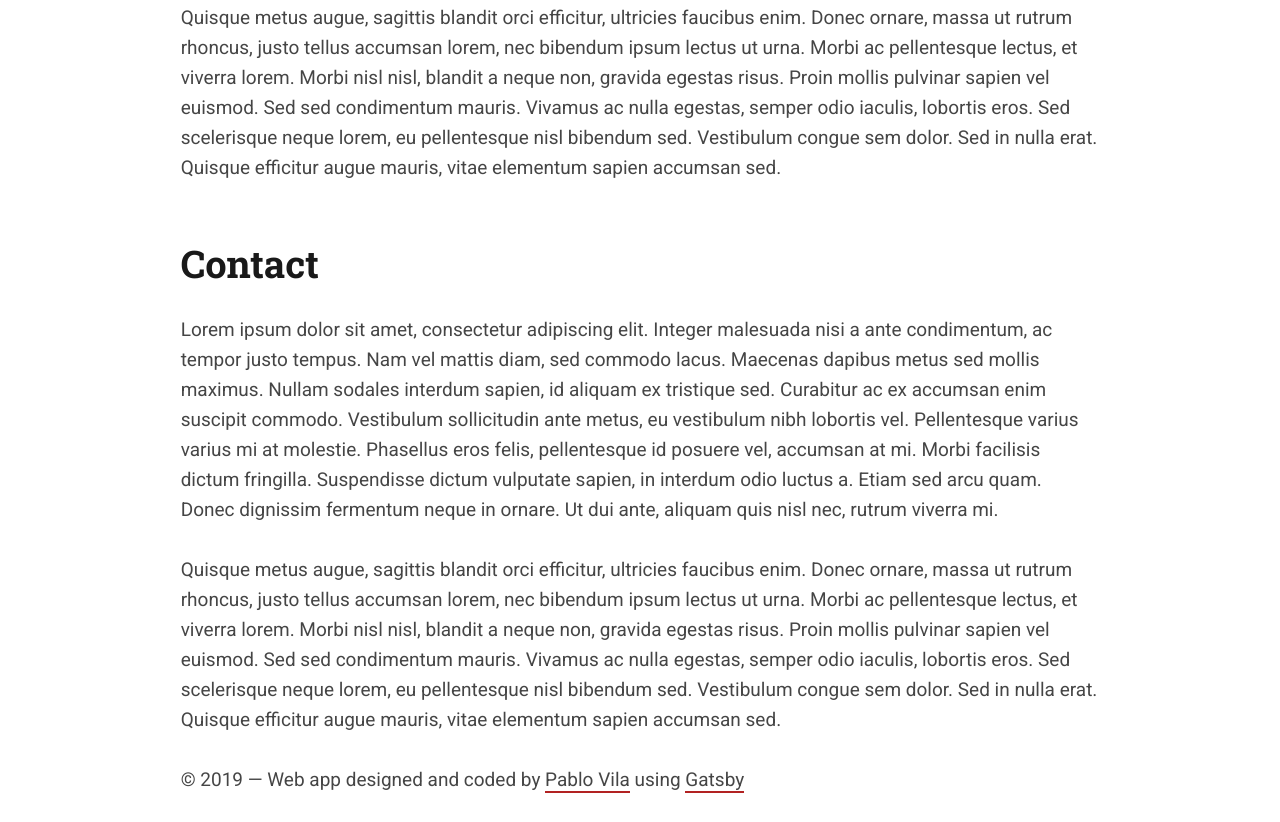
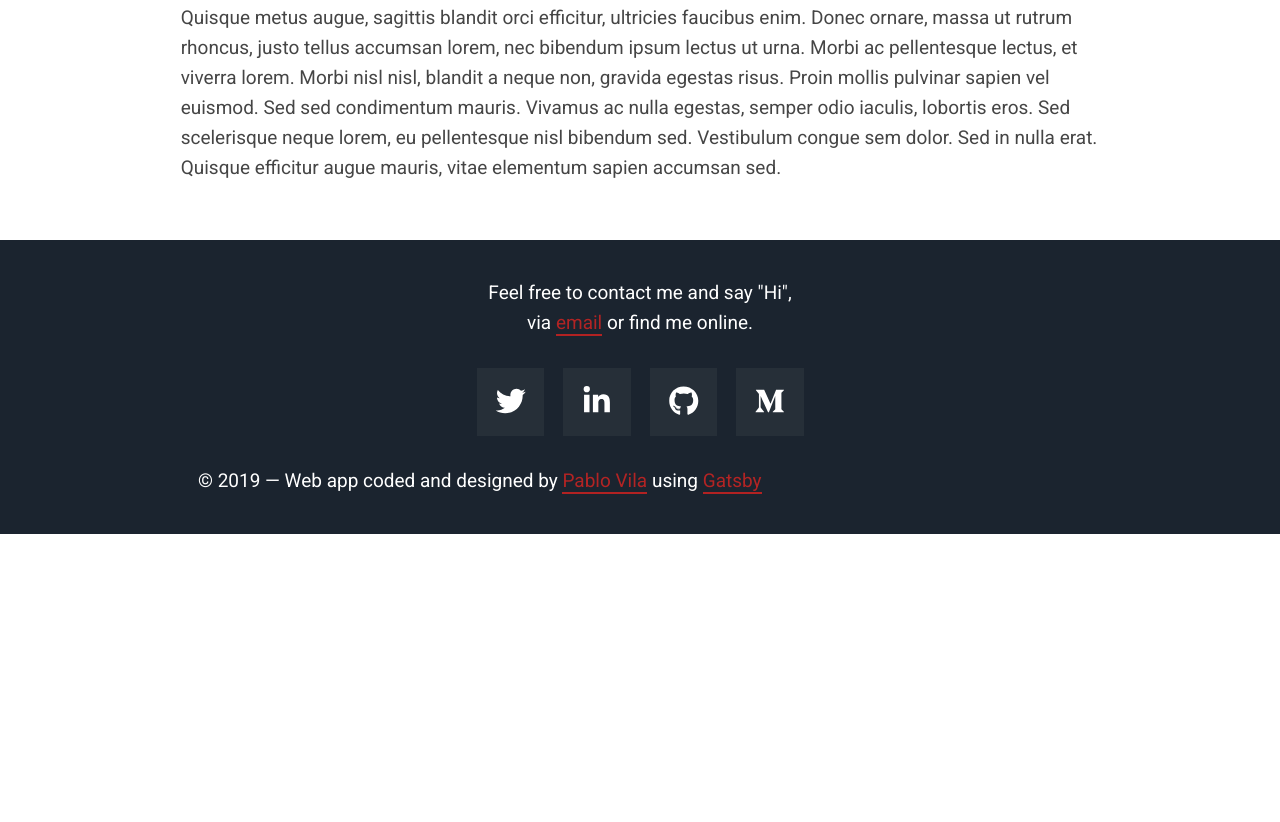
Before and after one commit to pablovila/pablovila.com, a Gatsby site: page / in a window 1280 px wide. Shown: the part 5913-6735 px from the top of the page. After the commit the page ends 6447 px from the top, so only its background shows below. Built offline with nearby package versions, Linux system fonts and the light colour scheme; Gatsby itself is replaced by a stand-in of ours; some packages are replaced by stand-ins of ours; what compass-vertical-rhythm would draw is missing.

Commit message:
added contact section

```diff
--- a/package.json
+++ b/package.json
@@ -5,7 +5,12 @@
   "version": "1.0.0",
   "author": "Pablo Vila <pablo.vilafer@gmail.com>",
   "dependencies": {
+    "@fortawesome/fontawesome-svg-core": "^1.2.12",
+    "@fortawesome/free-brands-svg-icons": "^5.6.3",
+    "@fortawesome/free-solid-svg-icons": "^5.6.3",
+    "@fortawesome/react-fontawesome": "^0.1.3",
     "animate.css": "^3.7.0",
+    "classnames": "^2.2.6",
     "gatsby": "^2.0.76",
     "gatsby-image": "^2.0.20",
     "gatsby-plugin-manifest": "^2.0.9",
--- a/src/components/contact.js
+++ b/src/components/contact.js
@@ -1,33 +1,50 @@
 import React from 'react'
-import AnimatedHeader from './shared/AnimatedHeader'
+import styled from 'styled-components'
+import { FontAwesomeIcon } from '@fortawesome/react-fontawesome'
+
+import { StyledLink } from './shared/StyledComponents'
+
+const ContactContainer = styled.div`
+  text-align: center;
+`
+
+const GridContainer = styled.div`
+  display: inline-grid;
+  grid-template-columns: repeat(4, auto);
+  grid-gap: 1em;
+  padding-bottom: 1.58rem;
+`
+
+const ContactLink = styled.a`
+  background: #262f38;
+  border: none;
+  color: white;
+  padding: 10px 15px;
+  font-size: 30px;
+`
 
 const Contact = () => (
-  <div id="contact">
-    <AnimatedHeader>Contact</AnimatedHeader>
+  <ContactContainer id="contact">
     <p>
-      Lorem ipsum dolor sit amet, consectetur adipiscing elit. Integer malesuada
-      nisi a ante condimentum, ac tempor justo tempus. Nam vel mattis diam, sed
-      commodo lacus. Maecenas dapibus metus sed mollis maximus. Nullam sodales
-      interdum sapien, id aliquam ex tristique sed. Curabitur ac ex accumsan
-      enim suscipit commodo. Vestibulum sollicitudin ante metus, eu vestibulum
-      nibh lobortis vel. Pellentesque varius varius mi at molestie. Phasellus
-      eros felis, pellentesque id posuere vel, accumsan at mi. Morbi facilisis
-      dictum fringilla. Suspendisse dictum vulputate sapien, in interdum odio
-      luctus a. Etiam sed arcu quam. Donec dignissim fermentum neque in ornare.
-      Ut dui ante, aliquam quis nisl nec, rutrum viverra mi.
+      Feel free to contact me and say "Hi", <br /> via{' '}
+      <StyledLink href="mailto:pablo.vilafer@gmail.com">email</StyledLink> or
+      find me online.
     </p>
-    <p>
-      Quisque metus augue, sagittis blandit orci efficitur, ultricies faucibus
-      enim. Donec ornare, massa ut rutrum rhoncus, justo tellus accumsan lorem,
-      nec bibendum ipsum lectus ut urna. Morbi ac pellentesque lectus, et
-      viverra lorem. Morbi nisl nisl, blandit a neque non, gravida egestas
-      risus. Proin mollis pulvinar sapien vel euismod. Sed sed condimentum
-      mauris. Vivamus ac nulla egestas, semper odio iaculis, lobortis eros. Sed
-      scelerisque neque lorem, eu pellentesque nisl bibendum sed. Vestibulum
-      congue sem dolor. Sed in nulla erat. Quisque efficitur augue mauris, vitae
-      elementum sapien accumsan sed.
-    </p>
-  </div>
+    <GridContainer>
+      <ContactLink href="https://twitter.com/pablovilafer" target="_blank">
+        <FontAwesomeIcon icon={['fab', 'twitter']} fixedWidth />
+      </ContactLink>
+      <ContactLink href="https://www.linkedin.com/in/pablovila" target="_blank">
+        <FontAwesomeIcon icon={['fab', 'linkedin-in']} fixedWidth />
+      </ContactLink>
+      <ContactLink href="https://github.com/pablovila/" target="_blank">
+        <FontAwesomeIcon icon={['fab', 'github']} fixedWidth />
+      </ContactLink>
+      <ContactLink href="https://medium.com/@pablovilafer" target="_blank">
+        <FontAwesomeIcon icon={['fab', 'medium-m']} fixedWidth />
+      </ContactLink>
+    </GridContainer>
+  </ContactContainer>
 )
 
 export default Contact
--- a/src/components/layout.js
+++ b/src/components/layout.js
@@ -4,9 +4,24 @@ import styled from 'styled-components'
 
 import Start from './start'
 import Header from './header'
-import { BODY_WIDTH } from '../styles/constants'
+import { BODY_WIDTH, COLORS } from '../styles/constants'
+import { StyledLink } from './shared/StyledComponents'
+import Contact from '../components/contact'
+
 import '../styles/layout.css'
 import 'animate.css/animate.min.css'
+
+import { library } from '@fortawesome/fontawesome-svg-core'
+import {
+  faLinkedinIn,
+  faMediumM,
+  faTwitter,
+  faGithub,
+} from '@fortawesome/free-brands-svg-icons'
+
+library.add(faLinkedinIn, faMediumM, faTwitter, faGithub)
+
+const Body = styled.div``
 
 const BodyContainer = styled.div`
   margin: 0 auto;
@@ -14,18 +29,34 @@ const BodyContainer = styled.div`
   padding: 0px 1.0875rem 1.45rem;
 `
 
+const StyledFooter = styled('footer')`
+  background: ${COLORS.darkerGray};
+  color: white;
+`
+
+const FooterContent = styled.div`
+  margin: 0 auto;
+  max-width: ${BODY_WIDTH};
+  padding: 2em;
+`
+
 const Layout = ({ children }) => (
   <>
     <Start />
     <Header />
-    <BodyContainer>
-      {children}
-      <footer>
-        © {new Date().getFullYear()} — Web app designed and coded by{' '}
-        <a href="https://www.twitter.com/pablovilafer">Pablo Vila</a> using{' '}
-        <a href="https://www.gatsbyjs.org">Gatsby</a>
-      </footer>
-    </BodyContainer>
+    <Body>
+      <BodyContainer>{children}</BodyContainer>
+      <StyledFooter>
+        <FooterContent>
+          <Contact />© {new Date().getFullYear()} — Web app coded and designed
+          by{' '}
+          <StyledLink href="https://www.twitter.com/pablovilafer">
+            Pablo Vila
+          </StyledLink>{' '}
+          using <StyledLink href="https://www.gatsbyjs.org">Gatsby</StyledLink>
+        </FooterContent>
+      </StyledFooter>
+    </Body>
   </>
 )
 
--- /dev/null
+++ b/src/components/shared/StyledComponents.js
@@ -0,0 +1,6 @@
+import styled from 'styled-components'
+import { COLORS } from '../../styles/constants'
+
+export const StyledLink = styled.a`
+  color: ${COLORS.red};
+`
--- a/src/pages/index.js
+++ b/src/pages/index.js
@@ -5,7 +5,6 @@ import SEO from '../components/seo'
 import About from '../components/about'
 import Skills from '../components/skills'
 import Experience from '../components/experience'
-import Contact from '../components/contact'
 
 const IndexPage = () => (
   <Layout>
@@ -13,7 +12,6 @@ const IndexPage = () => (
     <About />
     <Experience />
     <Skills />
-    <Contact />
   </Layout>
 )
 
```
Also changed, not shown: src/components/shared/i18n.js (deleted), 1 other file.
